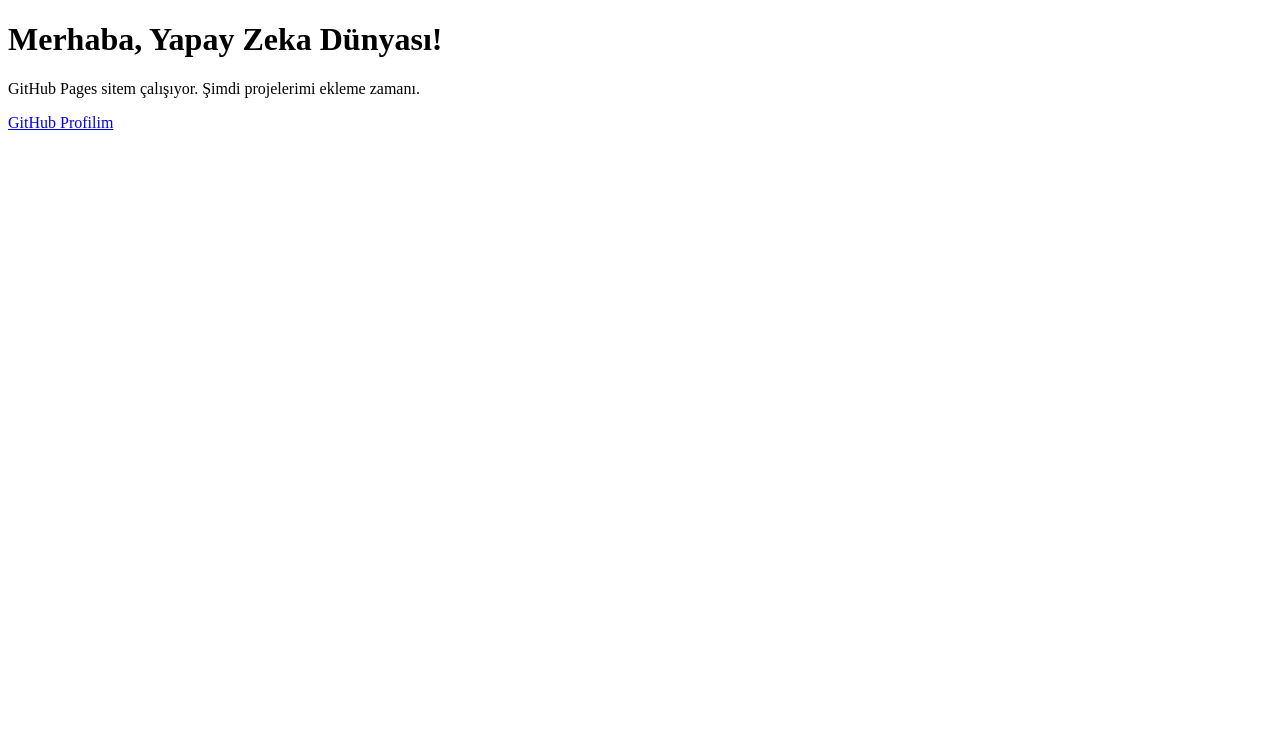
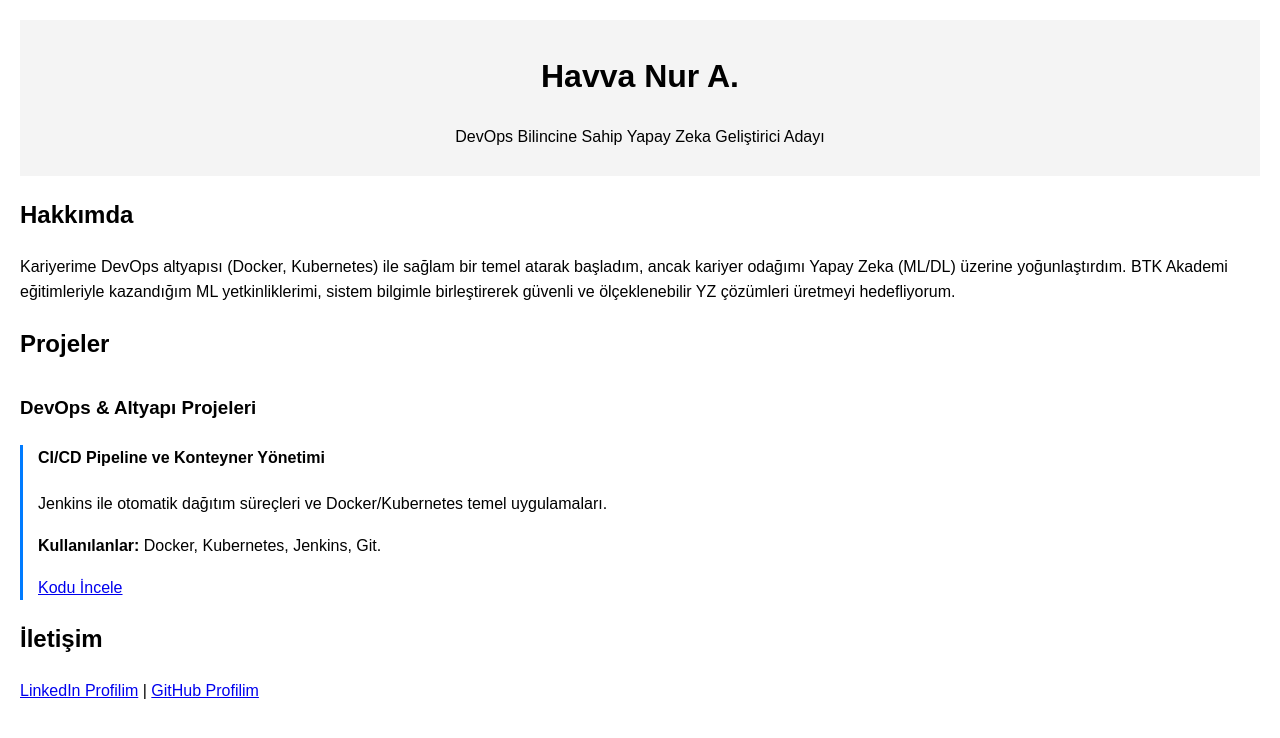
Before and after one commit to HavvaNur-A/HavvaNur-A.github.io, a plain HTML site: page index.html in a window 1280 px wide. Drawn offline with Linux system fonts and the light colour scheme.

Commit message:
Update index.html

```diff
--- a/index.html
+++ b/index.html
@@ -1,11 +1,43 @@
 <!DOCTYPE html>
 <html>
 <head>
-    <title>Havva Nur'un YZ Portfolyosu</title>
+    <meta charset="UTF-8">
+    <meta name="viewport" content="width=device-width, initial-scale=1.0">
+    <title>Havva Nur A. | Yapay Zeka Portfolyosu</title>
+    <style>
+        body { font-family: Arial, sans-serif; line-height: 1.6; margin: 20px; }
+        .header { background: #f4f4f4; padding: 10px; text-align: center; }
+        .project-section { margin-top: 30px; }
+        .project { border-left: 3px solid #007bff; padding-left: 15px; margin-bottom: 20px; }
+    </style>
 </head>
 <body>
-    <h1>Merhaba, Yapay Zeka Dünyası!</h1>
-    <p>GitHub Pages sitem çalışıyor. Şimdi projelerimi ekleme zamanı.</p>
-    <a href="https://github.com/HavvaNur-A">GitHub Profilim</a>
+    <div class="header">
+        <h1>Havva Nur A.</h1>
+        <p>DevOps Bilincine Sahip Yapay Zeka Geliştirici Adayı</p>
+    </div>
+
+    <h2>Hakkımda</h2>
+    <p>Kariyerime DevOps altyapısı (Docker, Kubernetes) ile sağlam bir temel atarak başladım, ancak kariyer odağımı Yapay Zeka (ML/DL) üzerine yoğunlaştırdım. BTK Akademi eğitimleriyle kazandığım ML yetkinliklerimi, sistem bilgimle birleştirerek güvenli ve ölçeklenebilir YZ çözümleri üretmeyi hedefliyorum.</p>
+
+    <h2>Projeler</h2>
+
+    <div class="project-section">
+
+
+        <h3>DevOps & Altyapı Projeleri</h3>
+        <div class="project">
+            <h4>CI/CD Pipeline ve Konteyner Yönetimi</h4>
+            <p>Jenkins ile otomatik dağıtım süreçleri ve Docker/Kubernetes temel uygulamaları.</p>
+            <p><strong>Kullanılanlar:</strong> Docker, Kubernetes, Jenkins, Git.</p>
+            <a href="https://github.com/HavvaNur-A/DevOps">Kodu İncele</a>
+        </div>
+    </div>
+
+    <h2>İletişim</h2>
+    <p>
+        <a href="https://www.linkedin.com/in/havva-nur-a-757333223/">LinkedIn Profilim</a> |
+        <a href="https://github.com/HavvaNur-A">GitHub Profilim</a>
+    </p>
 </body>
 </html>
```
